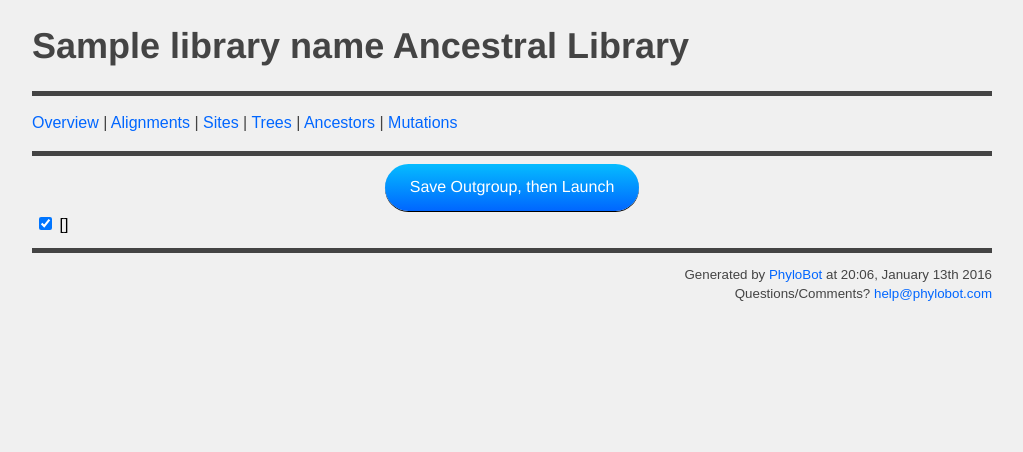
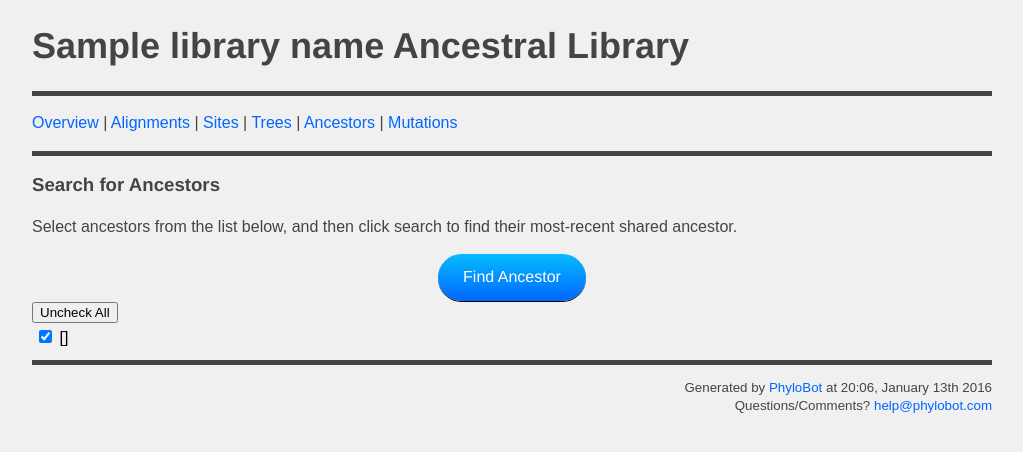
Before and after one commit to vhsvhs/phylobot-django, a Django app: template phylobot/templates/libview/libview_ancestor_search.html in a window 1280 px wide. Shown: the top 452 px of the page, without its empty margins (128-1151 px from the left). Run offline with Django 3.2, Linux system fonts and the light colour scheme; the template is opened without the code that fills it: most values are stand-ins (such as "Sample title", 1, 10 or a date in 2020); parts of the project's set-up code (start-up, migrations or seed data) failed here and were passed over.

Commit message:
Adding the ancestral search tool

```diff
--- a/phylobot/templates/libview/libview_ancestor_search.html
+++ b/phylobot/templates/libview/libview_ancestor_search.html
@@ -1,16 +1,32 @@
 {% extends "libview/libview_base.html" %}
 {% load staticfiles %}
 
+{% block javascript %}
+<script type="text/javascript">
+function clearAll(){
+	var elements = document.getElementsByName("taxa");
+	for(var i=0; i<elements.length; i++) {
+    	elements[i].checked = false;
+	}
+}
+</script>
+
+{% endblock %}
+
 {% block body %}
+
+<h3>Search for Ancestors</h3>
+<p>Select ancestors from the list below, and then click search to find their most-recent shared ancestor.</p>
 
 <form action="/{{alid}}/ancestors-search" method="post">
 {% csrf_token %}
 
 	<div align="center">
 		<input type="hidden" name="action" value="setoutgroup">
-		<input type="submit" class="button1" name="submit_newgroup" value="Save Outgroup, then Launch" />
+		<input type="submit" class="button1" name="submit_newgroup" value="Find Ancestor" />
 	</div>
 
+	<button onclick="clearAll()" id="clearAllButton">Uncheck All</button>
 	<table>
 	{% for tuple in taxa_tuples %}
 	<tr>
```
